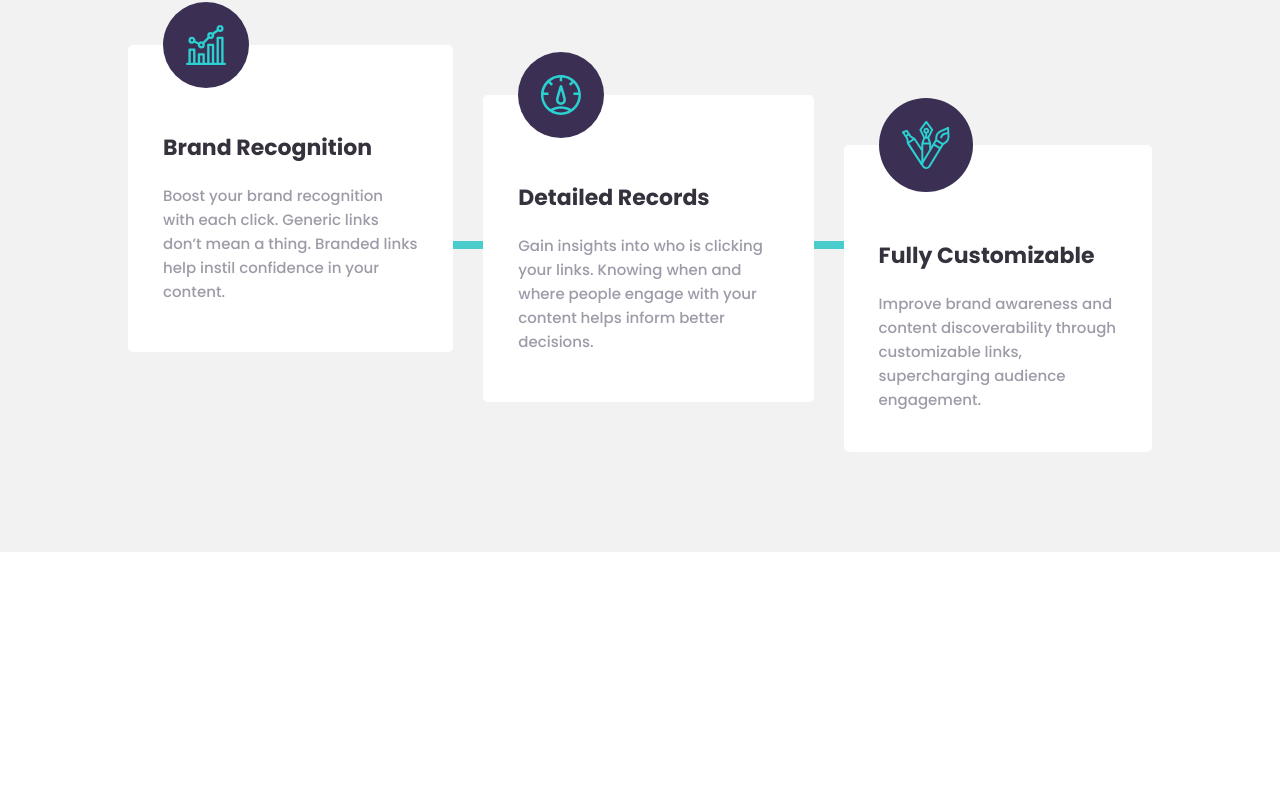
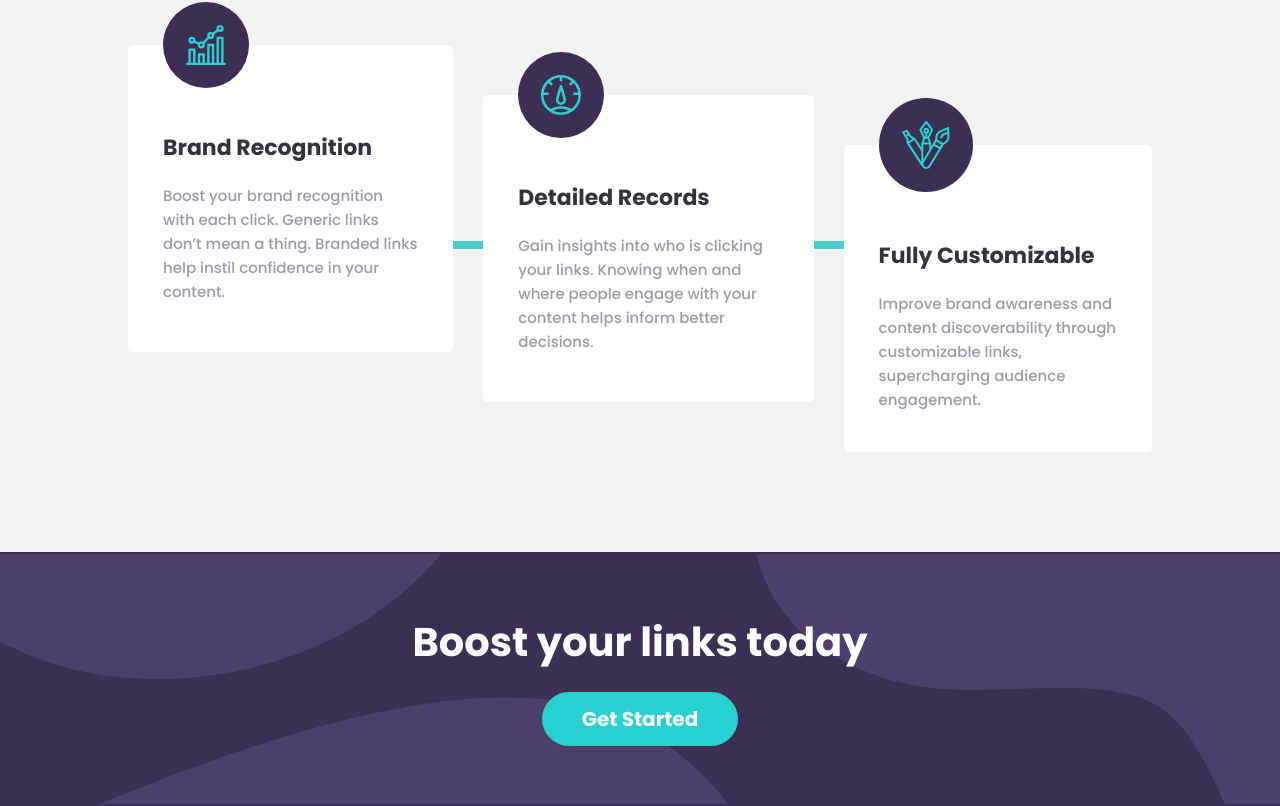
Before and after one commit to ivcp/shortly-url-challenge, a React (Create React App) app: page / in a window 1280 px wide. Shown: the part 1233-2039 px from the top of the page. Before the commit the page ends 1785 px from the top, so only its background shows below. Built offline with nearby package versions, Linux system fonts and the light colour scheme; the HTML template or start-up script is replaced by a standard one.

Commit message:
boost section done

```diff
--- a/src/App.js
+++ b/src/App.js
@@ -2,6 +2,7 @@ import Header from './components/layout/Header';
 import ShortenInput from './components/ShortenInput';
 import styles from './App.module.css';
 import AdvancedStatistics from './components/layout/AdvancedStatistics';
+import Boost from './components/layout/Boost';
 
 function App() {
   return (
@@ -10,6 +11,7 @@ function App() {
       <main className={styles.main}>
         <ShortenInput />
         <AdvancedStatistics />
+        <Boost />
       </main>
     </>
   );
--- /dev/null
+++ b/src/components/layout/Boost.js
@@ -0,0 +1,14 @@
+import React from 'react';
+import Button from '../../UI/Button';
+import styles from './Boost.module.css';
+
+const Boost = () => {
+  return (
+    <section className={styles.boost}>
+      <h1>Boost your links today</h1>
+      <Button>Get started</Button>
+    </section>
+  );
+};
+
+export default Boost;
--- /dev/null
+++ b/src/components/layout/Boost.module.css
@@ -0,0 +1,21 @@
+.boost {
+  background: url('../../../public/images/bg-boost-mobile.svg') center no-repeat;
+  background-color: hsl(var(--color-primary-dark-violet));
+  padding-block: 12rem;
+  text-align: center;
+}
+
+@media (min-width: 37.5em) {
+  .boost {
+    padding-block: 6rem;
+    background: url('../../../public/images/bg-boost-desktop.svg') center
+      no-repeat;
+    background-color: hsl(var(--color-primary-dark-violet));
+  }
+}
+
+.boost > h1 {
+  font-size: 4rem;
+  color: hsl(0 0% 100%);
+  margin-bottom: 2rem;
+}
```
